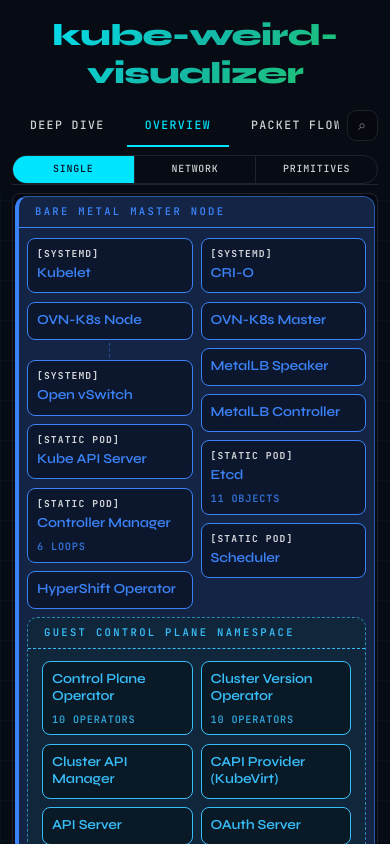
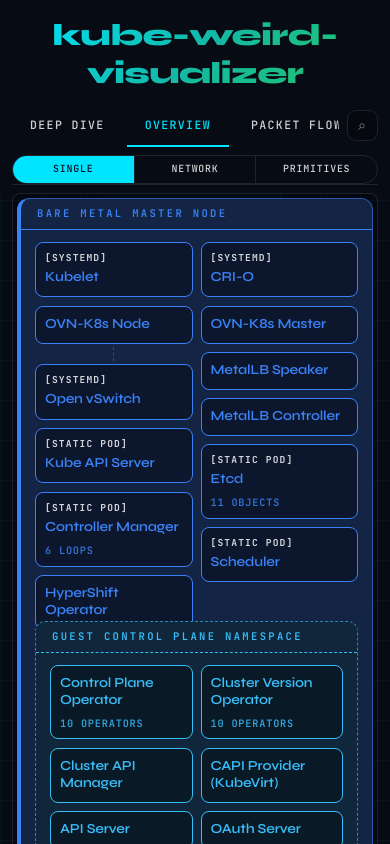
Before and after one commit to mopeps/kube-visual, a React (Vite) app: page / in a window 390 px wide. Built offline with nearby package versions, Linux system fonts and the light colour scheme.

Commit message:
Revert "Tighten mobile zone spacing"
This reverts commit 4fc2e35e72c9da7949d62e69bad880718c131ebb.

```diff
--- a/src/index.css
+++ b/src/index.css
@@ -195,15 +195,11 @@
 @media (max-width: 640px) {
   .overview-canvas {
     gap: 4px;
-    padding: 2px;
+    padding: 4px;
   }
 
   .zone-content {
-    padding: 10px 8px;
-  }
-
-  .zone--nested > .zone-content {
-    padding: 8px 6px;
+    padding: 12px 14px;
   }
 
   .zone-content-inner {
```
